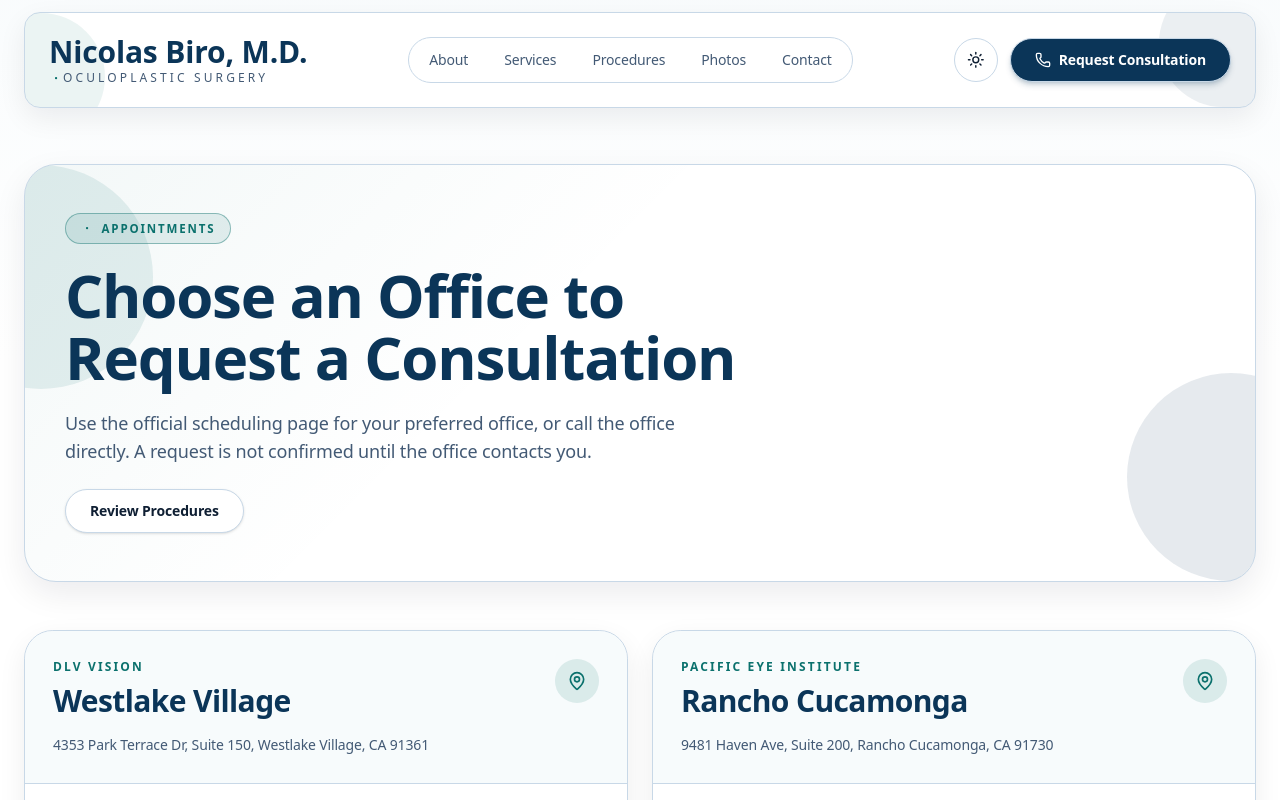
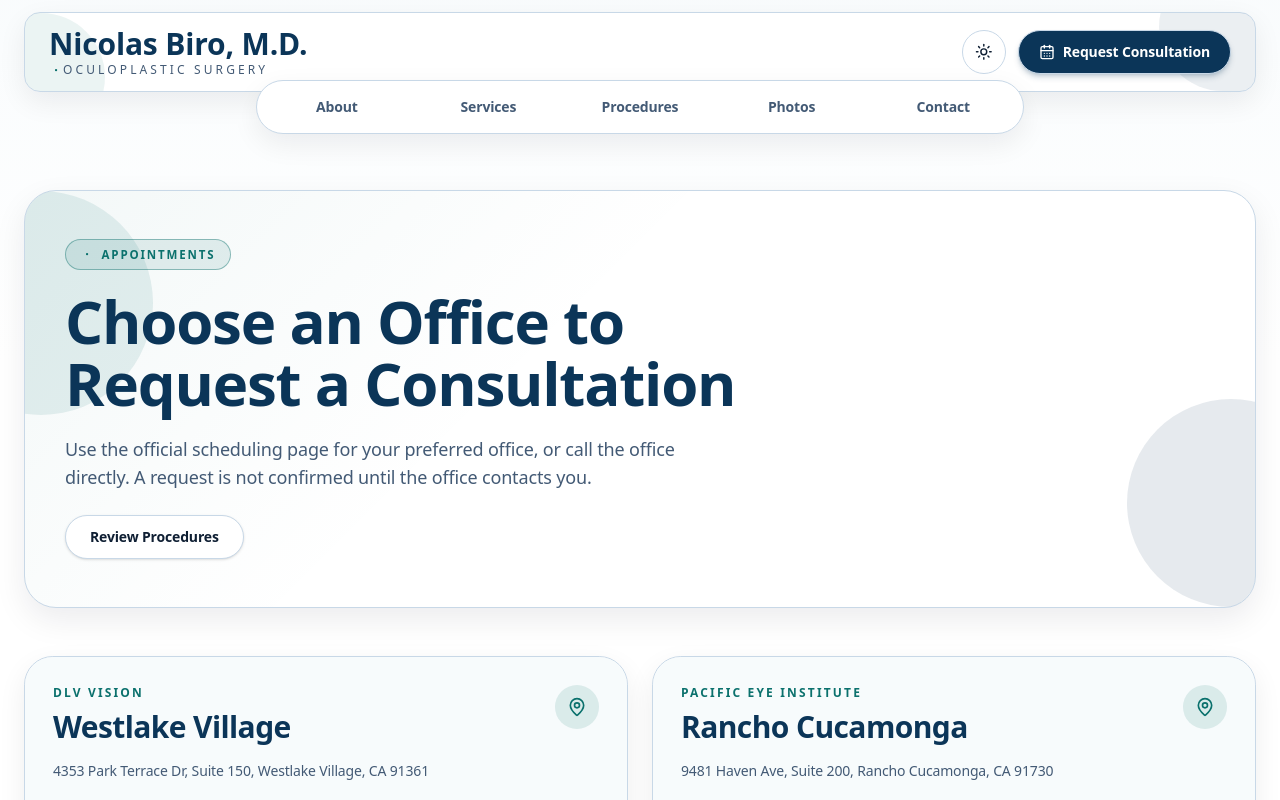
Before and after one commit to jonbiro/BiroMD, a Next.js app: page /contact in a window 1280 px wide. Shown: the top 800 px of the page. Built offline with nearby package versions, Linux system fonts and the light colour scheme.

Commit message:
Add always-visible floating navigation

```diff
--- a/components/header.tsx
+++ b/components/header.tsx
@@ -1,113 +1,60 @@
-import { Dot, Menu, Phone, X } from "lucide-react"
+import { CalendarDays, Dot } from "lucide-react"
 import { Button } from "@/components/ui/button"
 import { ModeToggle } from "@/components/mode-toggle"
-import { navItems, siteConfig } from "@/lib/site"
+import { navItems } from "@/lib/site"
 
 const navClass =
-  "rounded-full px-4 py-2 text-sm font-medium text-muted-foreground transition-colors hover:bg-accent hover:text-accent-foreground aria-[current=page]:bg-primary aria-[current=page]:text-primary-foreground aria-[current=page]:shadow-[0_8px_20px_rgb(9_36_59_/0.24)]"
+  "flex min-w-0 items-center justify-center rounded-xl px-1 py-2.5 text-[0.68rem] font-semibold text-muted-foreground transition-colors hover:bg-accent hover:text-accent-foreground aria-[current=page]:bg-primary aria-[current=page]:text-primary-foreground aria-[current=page]:shadow-[0_8px_20px_rgb(9_36_59_/0.24)] sm:rounded-full sm:px-4 sm:text-sm"
 
 export default function Header() {
   return (
     <header className="sticky top-0 z-50 px-3 pb-2 pt-3 md:px-6">
       <div className="container relative px-0">
-        <div className="panel relative flex h-20 items-center justify-between overflow-hidden rounded-2xl px-4 md:h-24 md:px-6">
+        <div className="panel relative flex h-20 items-center justify-between overflow-hidden rounded-2xl px-4 md:px-6">
           <div className="pointer-events-none absolute -left-20 top-0 h-32 w-40 rounded-full bg-secondary/8" />
           <div className="pointer-events-none absolute -right-20 bottom-0 h-32 w-44 rounded-full bg-primary/8" />
 
-          <a href="/" className="group relative z-30 inline-flex flex-col leading-tight">
-            <span className="font-serif text-[1.45rem] font-semibold text-primary transition-colors group-hover:text-secondary md:text-3xl">
+          <a
+            href="/"
+            data-header-brand
+            className="group relative z-30 inline-flex min-w-0 flex-col leading-tight"
+          >
+            <span className="whitespace-nowrap font-serif text-lg font-semibold text-primary transition-colors group-hover:text-secondary min-[360px]:text-[1.45rem] md:text-3xl">
               Nicolas Biro, M.D.
             </span>
-            <span className="inline-flex items-center text-[0.62rem] font-medium uppercase tracking-[0.26em] text-muted-foreground md:text-xs">
-              <Dot className="h-3.5 w-3.5 text-secondary" />
+            <span className="inline-flex items-center whitespace-nowrap text-[0.5rem] font-medium uppercase tracking-[0.16em] text-muted-foreground min-[360px]:text-[0.62rem] min-[360px]:tracking-[0.26em] md:text-xs">
+              <Dot className="hidden h-3.5 w-3.5 text-secondary min-[360px]:block" />
               Oculoplastic Surgery
             </span>
           </a>
 
+          <div data-header-actions className="relative z-30 flex items-center gap-2 md:gap-3">
+            <ModeToggle />
+            <Button className="w-11 px-0 sm:w-auto sm:px-5" asChild>
+              <a href="/contact" aria-label="Request Consultation">
+                <CalendarDays className="h-4 w-4 sm:mr-2" />
+                <span className="hidden sm:inline">Request Consultation</span>
+              </a>
+            </Button>
+          </div>
+        </div>
+
         <nav
           aria-label="Primary"
-            className="hidden items-center gap-1 rounded-full border border-border/70 bg-card p-1 xl:flex"
+          data-floating-navigation
+          className="panel relative z-40 mx-auto -mt-3 grid max-w-3xl grid-cols-6 gap-0.5 rounded-2xl p-1.5 shadow-[0_14px_30px_rgb(5_16_32_/0.14)] min-[360px]:grid-cols-5 sm:gap-1 sm:rounded-full"
         >
-            {navItems.map((item) => (
-              <a key={item.href} href={item.href} data-nav-item className={navClass}>
-                {item.label}
-              </a>
-            ))}
-          </nav>
-
-          <div className="relative z-30 flex items-center gap-2 md:gap-3">
-            <div className="hidden xl:block"><ModeToggle /></div>
-            <Button className="hidden xl:inline-flex" asChild>
-              <a href="/contact">
-                <Phone className="mr-2 h-4 w-4" />
-                Request Consultation
-              </a>
-            </Button>
-
-            <details data-mobile-menu className="group xl:hidden">
-              <summary
-                className="inline-flex h-11 w-11 cursor-pointer list-none items-center justify-center rounded-full border border-transparent text-foreground hover:bg-accent [&::-webkit-details-marker]:hidden"
-                role="button"
-                aria-label="Open menu"
-                aria-expanded="false"
-                aria-controls="mobile-menu"
-              >
-                <Menu className="h-6 w-6 group-open:hidden" />
-                <X className="hidden h-6 w-6 group-open:block" />
-              </summary>
-
-              <button
-                type="button"
-                data-menu-close
-                className="fixed inset-0 z-20 bg-slate-950/55"
-                aria-label="Close menu overlay"
-                tabIndex={-1}
-              />
-              <div
-                id="mobile-menu"
-                role="dialog"
-                aria-modal="true"
-                aria-labelledby="mobile-menu-title"
-                className="panel-strong fixed inset-x-5 top-[5.5rem] z-30 max-h-[calc(100vh-7rem)] overflow-y-auto rounded-2xl p-6"
-              >
-                <h2 id="mobile-menu-title" className="sr-only">Site navigation</h2>
-                <nav aria-label="Mobile primary" className="grid gap-2">
-                  {navItems.map((item) => (
+          {navItems.map((item, index) => (
             <a
               key={item.href}
               href={item.href}
               data-nav-item
-                      className="rounded-xl px-4 py-3 text-base font-medium text-foreground transition-colors hover:bg-accent aria-[current=page]:bg-primary aria-[current=page]:text-primary-foreground"
+              className={`${navClass} col-span-2 min-[360px]:col-span-1 ${index === 3 ? "max-[359px]:col-start-2" : ""}`}
             >
               {item.label}
             </a>
           ))}
         </nav>
-
-                <div className="mt-5 flex items-center justify-between rounded-xl border border-border bg-background px-4 py-3">
-                  <span className="text-sm text-muted-foreground">Color theme</span>
-                  <ModeToggle />
-                </div>
-
-                <Button asChild className="mt-4 w-full">
-                  <a href="/contact">Request Consultation</a>
-                </Button>
-
-                <div className="mt-3 grid gap-2 sm:grid-cols-2">
-                  {siteConfig.offices.map((office) => (
-                    <a
-                      key={office.id}
-                      href={`tel:${office.phoneHref}`}
-                      className="rounded-xl border border-border bg-card px-3 py-2 text-center text-sm font-medium text-foreground hover:border-secondary"
-                    >
-                      Call {office.name}
-                    </a>
-                  ))}
-                </div>
-              </div>
-            </details>
-          </div>
-        </div>
       </div>
     </header>
   )
--- a/components/sections/hero.tsx
+++ b/components/sections/hero.tsx
@@ -32,7 +32,7 @@ export function Hero() {
             </p>
 
             <div className="space-y-5">
-              <h1 className="text-5xl font-semibold leading-[1.02] text-primary sm:text-6xl md:text-7xl">
+              <h1 className="text-4xl font-semibold leading-[1.02] text-primary min-[360px]:text-5xl sm:text-6xl md:text-7xl">
                 Specialized Oculoplastic Care
                 <span className="headline-gradient block">for the Eyes and Face</span>
               </h1>
--- a/components/site-controls-script.tsx
+++ b/components/site-controls-script.tsx
@@ -24,48 +24,6 @@ const controlsScript = String.raw`
     const href = link.getAttribute("href") || "";
     const active = currentPath === href || (href !== "/" && currentPath.startsWith(href + "/"));
     if (active) link.setAttribute("aria-current", "page");
-  });
-
-  document.querySelectorAll("[data-mobile-menu]").forEach((menu) => {
-    const summary = menu.querySelector("summary");
-    const dialog = menu.querySelector("[role=dialog]");
-    const close = (restoreFocus = true) => {
-      menu.removeAttribute("open");
-      document.body.style.overflow = "";
-      summary?.setAttribute("aria-expanded", "false");
-      if (restoreFocus) summary?.focus();
-    };
-
-    menu.addEventListener("toggle", () => {
-      const open = menu.hasAttribute("open");
-      document.body.style.overflow = open ? "hidden" : "";
-      summary?.setAttribute("aria-expanded", String(open));
-      summary?.setAttribute("aria-label", open ? "Close menu" : "Open menu");
-      if (open) requestAnimationFrame(() => dialog?.querySelector("a, button")?.focus());
-    });
-    menu.querySelectorAll("[data-menu-close]").forEach((button) => {
-      button.addEventListener("click", () => close());
-    });
-    document.addEventListener("keydown", (event) => {
-      if (!menu.hasAttribute("open")) return;
-      if (event.key === "Escape") {
-        event.preventDefault();
-        close();
-        return;
-      }
-      if (event.key !== "Tab" || !dialog) return;
-      const focusable = [...dialog.querySelectorAll("a[href], button:not([disabled]), [tabindex]:not([tabindex='-1'])")];
-      if (!focusable.length) return;
-      const first = focusable[0];
-      const last = focusable[focusable.length - 1];
-      if (event.shiftKey && document.activeElement === first) {
-        event.preventDefault();
-        last.focus();
-      } else if (!event.shiftKey && document.activeElement === last) {
-        event.preventDefault();
-        first.focus();
-      }
-    });
   });
 
   document.querySelectorAll("[data-contact-email-form]").forEach((form) => {
```
Also changed, not shown: 1 other file (tests, documents, lock files or other folders). Lines whose indentation alone changed are shown as unchanged.
